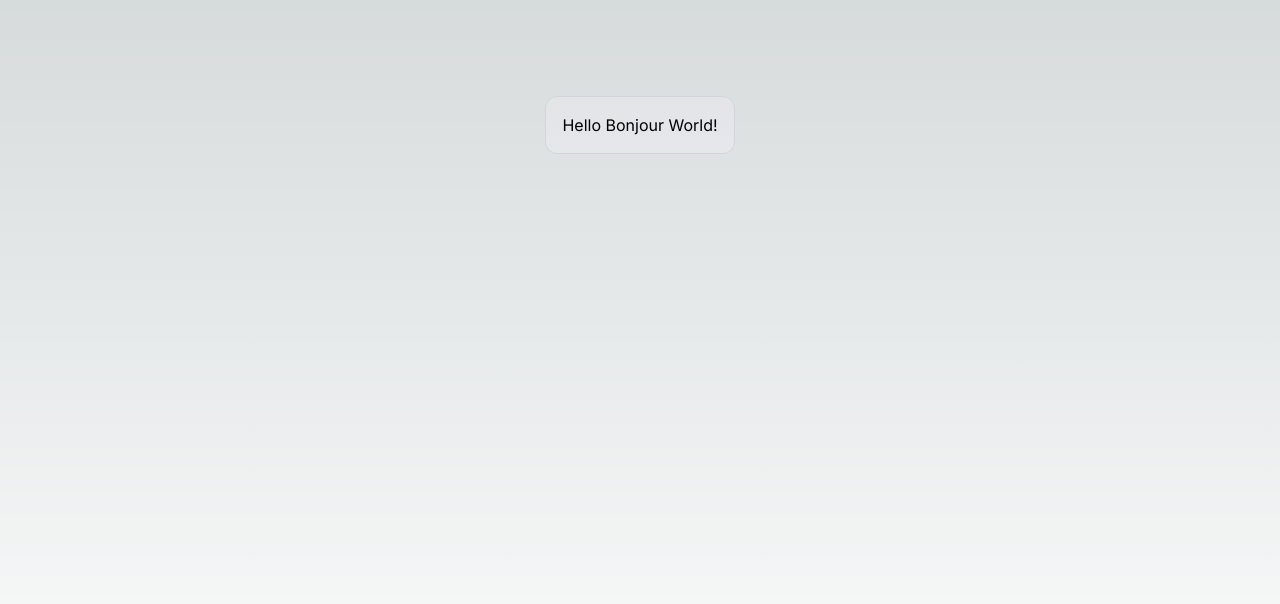
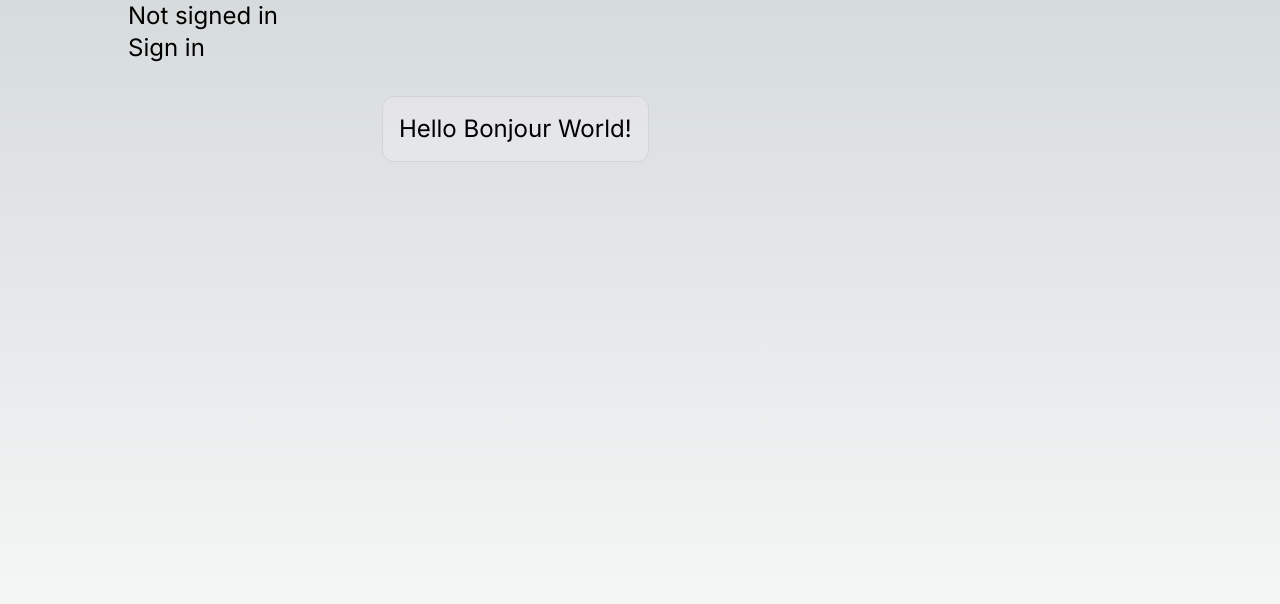
Before and after one commit to teasmade/teallen-front, a Next.js app: page / in a window 1280 px wide. Shown: the top 604 px of the page. Built offline with nearby package versions, Linux system fonts and the light colour scheme; no server answers.

Commit message:
setup: init next-auth with github provider and basic admin role

```diff
--- /dev/null
+++ b/app/api/auth/[...nextauth]/route.ts
@@ -0,0 +1,32 @@
+import NextAuth from 'next-auth';
+import GitHubProvider from 'next-auth/providers/github';
+
+export const authOptions = {
+  providers: [
+    GitHubProvider({
+      clientId: process.env.GITHUB_ID ?? '',
+      clientSecret: process.env.GITHUB_SECRET ?? '',
+    }),
+  ],
+  callbacks: {
+    async jwt({ token, account, profile }) {
+      if (account) {
+        token.accessToken = account.access_token;
+      }
+
+      if (profile) {
+        token.admin = process.env.ADMINS?.includes(profile.email) || false;
+      }
+      return token;
+    },
+    async session({ session, token, user }) {
+      session.accessToken = token.accessToken;
+      session.admin = token.admin;
+      return session;
+    },
+  },
+};
+
+export const handler = NextAuth(authOptions);
+
+export { handler as GET, handler as POST };
--- /dev/null
+++ b/app/components/NavMenu.tsx
@@ -0,0 +1,33 @@
+'use client';
+
+import Link from 'next/link';
+import { signIn, signOut, useSession } from 'next-auth/react';
+
+function AuthButton() {
+  const { data: session } = useSession();
+
+  if (session) {
+    return (
+      <>
+        {session?.user?.name} <br />
+        <button onClick={() => signOut()}>Sign out</button>
+        <pre>{JSON.stringify(session)}</pre>
+      </>
+    );
+  }
+
+  return (
+    <>
+      Not signed in <br />
+      <button onClick={() => signIn()}>Sign in</button>
+    </>
+  );
+}
+
+export default function NavMenu() {
+  return (
+    <div>
+      <AuthButton />
+    </div>
+  );
+}
--- /dev/null
+++ b/app/components/SessionProvider.tsx
@@ -0,0 +1,3 @@
+"use client";
+import { SessionProvider } from "next-auth/react";
+export default SessionProvider;
--- a/app/layout.tsx
+++ b/app/layout.tsx
@@ -1,22 +1,35 @@
-import type { Metadata } from 'next'
-import { Inter } from 'next/font/google'
-import './globals.css'
+import type { Metadata } from 'next';
+import { Inter } from 'next/font/google';
+import './globals.css';
+import { getServerSession } from 'next-auth';
 
-const inter = Inter({ subsets: ['latin'] })
+import SessionProvider from './components/SessionProvider';
+import NavMenu from './components/NavMenu';
+
+const inter = Inter({ subsets: ['latin'] });
 
 export const metadata: Metadata = {
   title: 'Create Next App',
   description: 'Generated by create next app',
-}
+};
 
-export default function RootLayout({
+export default async function RootLayout({
   children,
 }: {
-  children: React.ReactNode
+  children: React.ReactNode;
 }) {
+  const session = await getServerSession();
+
   return (
     <html lang="en">
-      <body className={inter.className}>{children}</body>
+      <body className={inter.className}>
+        <SessionProvider session={session}>
+          <main className="mx-auto max-w-5xl text-2xl flex gap-2">
+            <NavMenu />
+            {children}
+          </main>
+        </SessionProvider>
+      </body>
     </html>
-  )
+  );
 }
```
